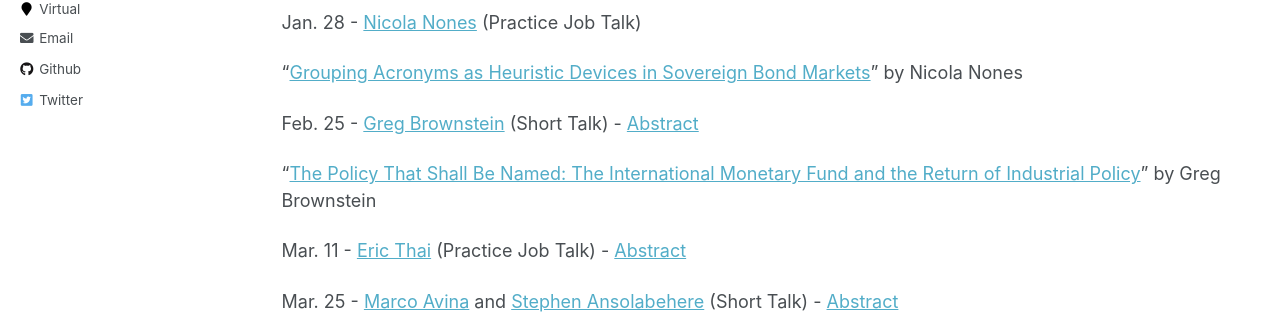
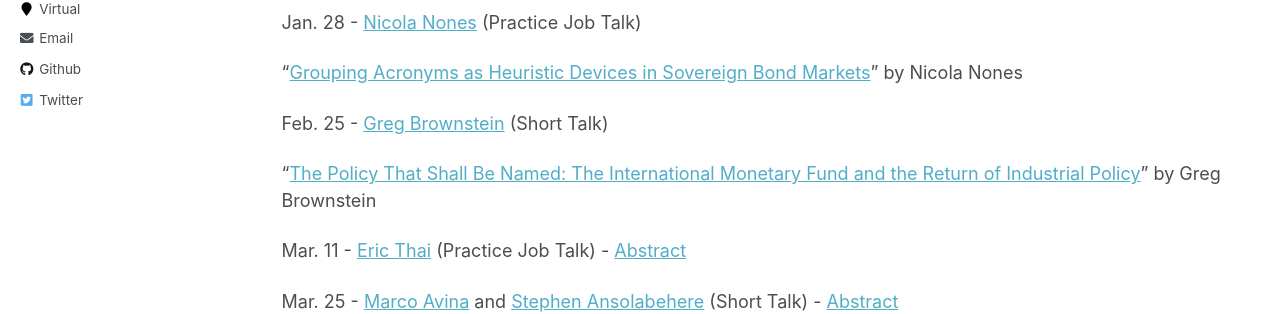
Before and after one commit to IO-workshop/IO-workshop.github.io, a Jekyll site: the page built from _pages/schedule.md, in a window 1280 px wide and 970 px high. Shown: the part 283-597 px from the top of the window. Built offline with Jekyll 4.4.1, drawn with Linux system fonts in a browser that asks for light colours.

Commit message:
Update schedule.md

```diff
--- a/_pages/schedule.md
+++ b/_pages/schedule.md
@@ -12,7 +12,7 @@ Jan. 28 - [Nicola Nones](https://www.nicolanones.com/) (Practice Job Talk)
 
 "[Grouping Acronyms as Heuristic Devices in Sovereign Bond Markets](https://io-workshop.github.io/files/1.28_JMP_NN_2025.pdf)" by Nicola Nones
 
-Feb. 25 - [Greg Brownstein](https://www.gregbrownstein.com) (Short Talk) - [Abstract](https://io-workshop.github.io/files/Brownstein_abstract_2025.pdf)
+Feb. 25 - [Greg Brownstein](https://www.gregbrownstein.com) (Short Talk)
 
 "[The Policy That Shall Be Named: The International Monetary Fund and the Return of Industrial Policy](https://io-workshop.github.io/files/Brownstein_Draft_(Feb_2025).pdf)" by Greg Brownstein
 
```
